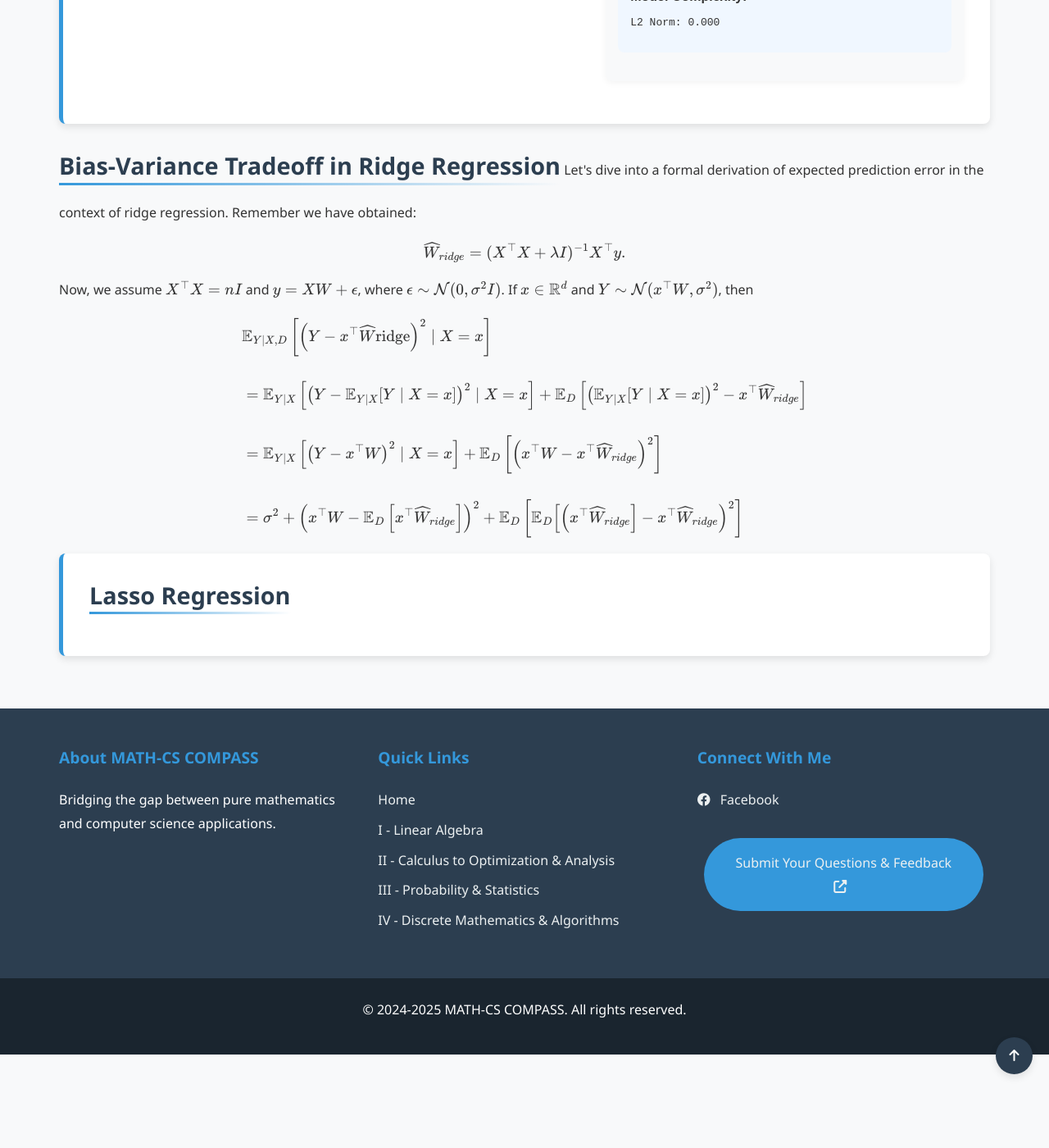
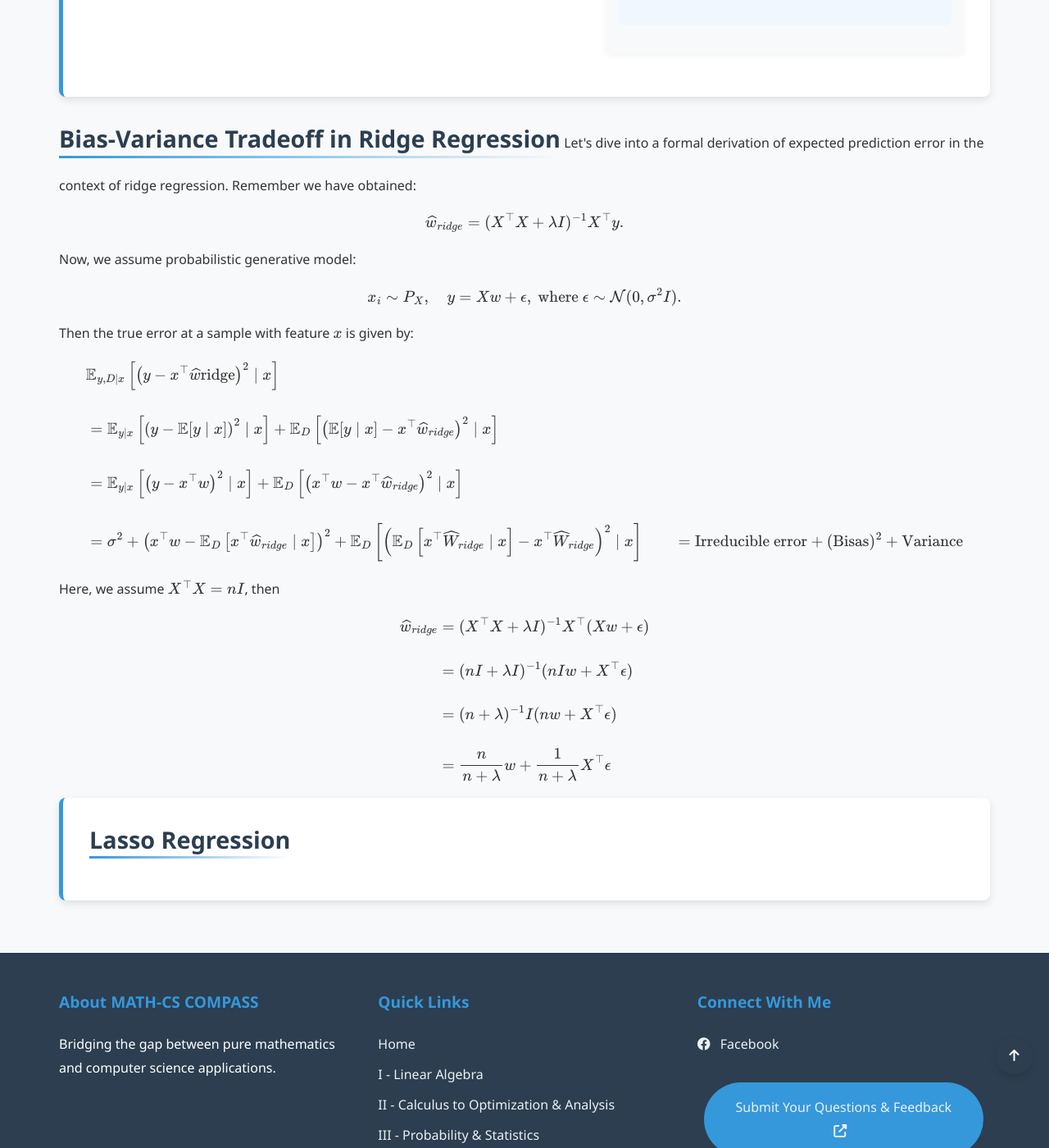
Before and after one commit to Yusukey01/yusukey01.github.io, a Jekyll site: the page built from Mathematics/Machine_learning/regression.html, in a window 1280 px wide and 1400 px high, scrolled down 5683 px. Shown: the whole window at 82% size. Built offline with Jekyll 4.4.1, drawn with Linux system fonts in a browser that asks for light colours; some of the changed text lies outside the part shown.

Commit message:
change demo style

```diff
--- a/Mathematics/Machine_learning/regression.html
+++ b/Mathematics/Machine_learning/regression.html
@@ -31,37 +31,37 @@ uses_python: false
                     feature vector, and \(y_i \in \mathbb{R}\) is the corresponding target value. The linear regression model assumes a
                     linear relationship:
                     \[
-                    y = XW + \epsilon,
+                    y = Xw + \epsilon,
                     \]
-                    where \(X \in \mathbb{R}^{n \times d}\) is the design matrix, \(W \in \mathbb{R}^d\) is the weight vector to be estimated,
+                    where \(X \in \mathbb{R}^{n \times d}\) is the design matrix, \(w \in \mathbb{R}^d\) is the weight vector to be estimated,
                     and \(\epsilon \sim \mathcal{N}(0, \sigma^2 I)\) is a Gaussian noise vector.
                 </p>
 
                 <p>
                     In linear regression, the <a href="../Probability/mle.html"><strong>maximum likelihood estimator (MLE)</strong></a>
-                    of \(W\) coincides with the <a href="../Linear_algebra/leastsquares.html"><strong>least-squares solution</strong></a>:
+                    of \(w\) coincides with the <a href="../Linear_algebra/leastsquares.html"><strong>least-squares solution</strong></a>:
                     \[
                     \begin{align*}
-                    \widehat{W}_{LS}    &= \arg \min_W \sum_{i=1}^n (y_i - {x_i}^T W )^2 \\\\
-                                        &= \arg \min_W \|y - XW\|_2^2 \\\\
-                                        &= \arg \min_W (y - XW)^T (y - XW) \\\\
-                                        &= \arg \min_W y^T y -y^T XW - W^T X^T y + W^T X^T X W \\\\
-                                        &= \arg \min_W f(W) \\\\
+                    \widehat{w}_{LS}    &= \arg \min_w \sum_{i=1}^n (y_i - {x_i}^\top w)^2 \\\\
+                                        &= \arg \min_w \|y - Xw\|_2^2 \\\\
+                                        &= \arg \min_w (y - Xw)^\top (y - Xw) \\\\
+                                        &= \arg \min_w y^\top y -y^\top Xw - w^T X^T y + w^\top X^\top X w\\\\
+                                        &= \arg \min_w f(w) \\\\
                     \end{align*}
                     \]
 
-                    Differentiating with respect to \(W\) and setting the gradient to zero:
+                    Differentiating with respect to \(w\) and setting the gradient to zero:
                     \[
                     \begin{align*}
-                        \nabla f(W) &= -X^T y -X^T y + 2X^T XW \\\\
-                                    &= -2X^T y + 2 X^T X W  = 0
+                        \nabla f(w) &= -X^\top y -X^\top y + 2X^\top Xw \\\\
+                                    &= -2X^\top y + 2 X^\top X w  = 0
                     \end{align*}
                     \]
-                    Thus, if \((X^TX)^{-1}\) exists,
+                    Thus, if \((X^\top X)^{-1}\) exists,
                     \[
                     \begin{align*}
-                    \widehat{W}_{LS} &= (X^TX)^{-1}X^Ty \\\\
-                                     &= \widehat{W}_{MLE}.
+                    \widehat{w}_{LS} &= (X^\top X)^{-1}X^\top y \\\\
+                                     &= \widehat{w}_{MLE}.
                     \end{align*}
                     \]
                 </p>
@@ -77,29 +77,29 @@ uses_python: false
                     and the modified version of linear regression is known as <strong>ridge regression</strong>:
                     \[
                     \begin{align*}
-                    \widehat{W}_{ridge} &= \arg \min_W \sum_{i=1}^n (y_i - {x_i}^T W )^2 +  \lambda \|W\|_2^2.\\\\
-                                        &=  \arg \min_W \|y - XW\|_2^2 + \lambda W^T W \\\\
-                                        &= \arg \min_W (XW -y)^T (XW-y)+\lambda W^T W \\\\
-                                        &= \arg \min_W y^Ty -2W^T Xy +W^T X^T XW + W^T (\lambda I)W \\\\
-                                        &= \arg \min_W y^Ty -2W^T Xy +W^T  (X^T X + \lambda I)W \\\
-                                        &= \arg \min_W J(W)
+                    \widehat{w}_{ridge} &= \arg \min_w \sum_{i=1}^n (y_i - {x_i}^\top w)^2 +  \lambda \|w\|_2^2.\\\\
+                                        &=  \arg \min_w \|y - Xw\|_2^2 + \lambda w^\top w\\\\
+                                        &= \arg \min_w (Xw -y)^\top (Xw-y)+\lambda w^\top w \\\\
+                                        &= \arg \min_w y^\top y -2w^\top Xy +w^\top X^\top Xw + w^\top (\lambda I)w \\\\
+                                        &= \arg \min_w y^\top y -2w^\top Xy +w^\top  (X^\top X + \lambda I)w \\\
+                                        &= \arg \min_w J(W)
                     \end{align*}
                     \]
                     Then
                     \[
-                    \nabla_W J(W) = -2X^T y +2(X^T X + \lambda I )W = 0
+                    \nabla_w J(w) = -2X^\top y +2(X^\top X + \lambda I )w = 0
                     \]
-                    Solve this equation for \(W\), we botain
+                    Solve this equation for \(w\), we botain
                     \[
-                    \widehat{W}_{ridge} = (X^T X + \lambda I)^{-1}X^T y.
+                    \widehat{w}_{ridge} = (X^\top X + \lambda I)^{-1}X^\top y.
                     \]
                 </p>
 
                 <p>
                     The hyperparameter \(\lambda \geq 0\) controls the strength of the regularization:
                     <ul style="padding-left: 40px;">
-                        <li>As \(\lambda \to 0\), the solution approaches the least-squares solution: \(\widehat{W}_{ridge} \to \widehat{W}_{LS}\).</li>
-                        <li>As \(\lambda \to \infty\), the solution is pushed toward zero: \(\widehat{W}_{ridge} \to 0\), leading to high bias but low variance.</li>
+                        <li>As \(\lambda \to 0\), the solution approaches the least-squares solution: \(\widehat{w}_{ridge} \to \widehat{w}_{LS}\).</li>
+                        <li>As \(\lambda \to \infty\), the solution is pushed toward zero: \(\widehat{w}_{ridge} \to 0\), leading to high bias but low variance.</li>
                     </ul>
                     <br>
                     This illustrates the classic <strong>bias-variance tradeoff</strong> in statistical learning.
@@ -160,21 +160,37 @@ uses_python: false
                     Let's dive into a formal derivation of expected prediction error in the context of ridge regression. Remember we have
                     obtained:
                     \[
-                    \widehat{W}_{ridge} = (X^\top X + \lambda I)^{-1}X^\top y.
+                    \widehat{w}_{ridge} = (X^\top X + \lambda I)^{-1}X^\top y.
                     \]
-                    Now, we assume \(X^\top X = n I\) and \(y = XW + \epsilon\), where \(\epsilon \sim \mathcal{N}(0, \sigma^2 I)\). If
-                    \(x \in \mathbb{R}^d\) and \(Y \sim \mathcal{N}(x^\top W, \sigma^2)\), then
+                    Now, we assume probabilistic generative model:
+                    \[
+                    x_i \sim P_X, \quad y = Xw + \epsilon, \text{ where } \epsilon \sim \mathcal{N}(0, \sigma^2 I).
+                    \]
+                    Then the true error at a sample with feature \(x\) is given by:
                     \[
                     \begin{align*}
-                    &\mathbb{E}_{Y \mid X, D} \left[ \left(Y - x^\top \widehat{W}{\text{ridge}} \right)^2 \mid X = x \right] \\\\
-                    &= \mathbb{E}_{Y \mid X} \left[ \left(Y - \mathbb{E}_{Y \mid X}[Y \mid X = x] \right)^2 \mid X = x \right]
-                        + \mathbb{E}_D \left[ \left( \mathbb{E}_{Y \mid X}[Y \mid X = x] \right)^2  -x^\top \widehat{W}_{ridge} \right] \\\\
-                    &= \mathbb{E}_{Y \mid X} \left[ \left(Y - x^\top W \right)^2 \mid X = x \right]
-                        + \mathbb{E}_D \left[ \left(x^\top W - x^\top \widehat{W}_{ridge} \right)^2 \right] \\\\
+                    &\mathbb{E}_{y, D  \mid x} \left[ \left(y - x^\top \widehat{w}{\text{ridge}} \right)^2 \mid x \right] \\\\
+
+                    &= \mathbb{E}_{y \mid x} \left[ \left(y - \mathbb{E}[y \mid x] \right)^2 \mid  x \right]
+                        + \mathbb{E}_D \left[ \left( \mathbb{E}[y \mid  x]  -x^\top \widehat{w}_{ridge} \right)^2  \mid x  \right] \\\\
+
+                    &= \mathbb{E}_{y \mid x} \left[ \left(y - x^\top w \right)^2 \mid x \right]
+                        + \mathbb{E}_D \left[ \left(x^\top w - x^\top \widehat{w}_{ridge} \right)^2 \mid x \right] \\\\
+
                     &= \sigma^2
-                        + \left(x^\top W - \mathbb{E}_D \left[x^\top  \widehat{W}_{ridge}\right] \right)^2
-                        + \mathbb{E}_D \left[\mathbb{E}_D\left[ \left(x^\top \widehat{W}_{ridge} \right] - x^\top \widehat{W}_{ridge}\right)^2 \right]
-                     \end{align*}
+                        + \left(x^\top w - \mathbb{E}_D \left[x^\top  \widehat{w}_{ridge} \mid x \right] \right)^2
+                        + \mathbb{E}_D \left[ \left( \mathbb{E}_D \left[  x^\top \widehat{W}_{ridge} \mid x\right] - x^\top \widehat{W}_{ridge} \right)^2 \mid x \right]
+                    &= \text{Irreducible error} + (\text{Bisas})^2 + \text{Variance}
+                      \end{align*}
+                    \]
+                    Here, we assume \(X^\top X = n I\), then
+                    \[
+                    \begin{align*}
+                     \widehat{w}_{ridge} &= (X^\top X + \lambda I)^{-1} X^\top (Xw + \epsilon) \\\\
+                                         &= (nI + \lambda I)^{-1}(nIw + X^\top \epsilon) \\\\
+                                         &= (n + \lambda)^{-1} I (nw + X^\top \epsilon) \\\\
+                                         &= \frac{n}{n + \lambda}w + \frac{1}{n + \lambda} X^\top \epsilon
+                    \end{align*}
                     \]
                 </section>
 
```
